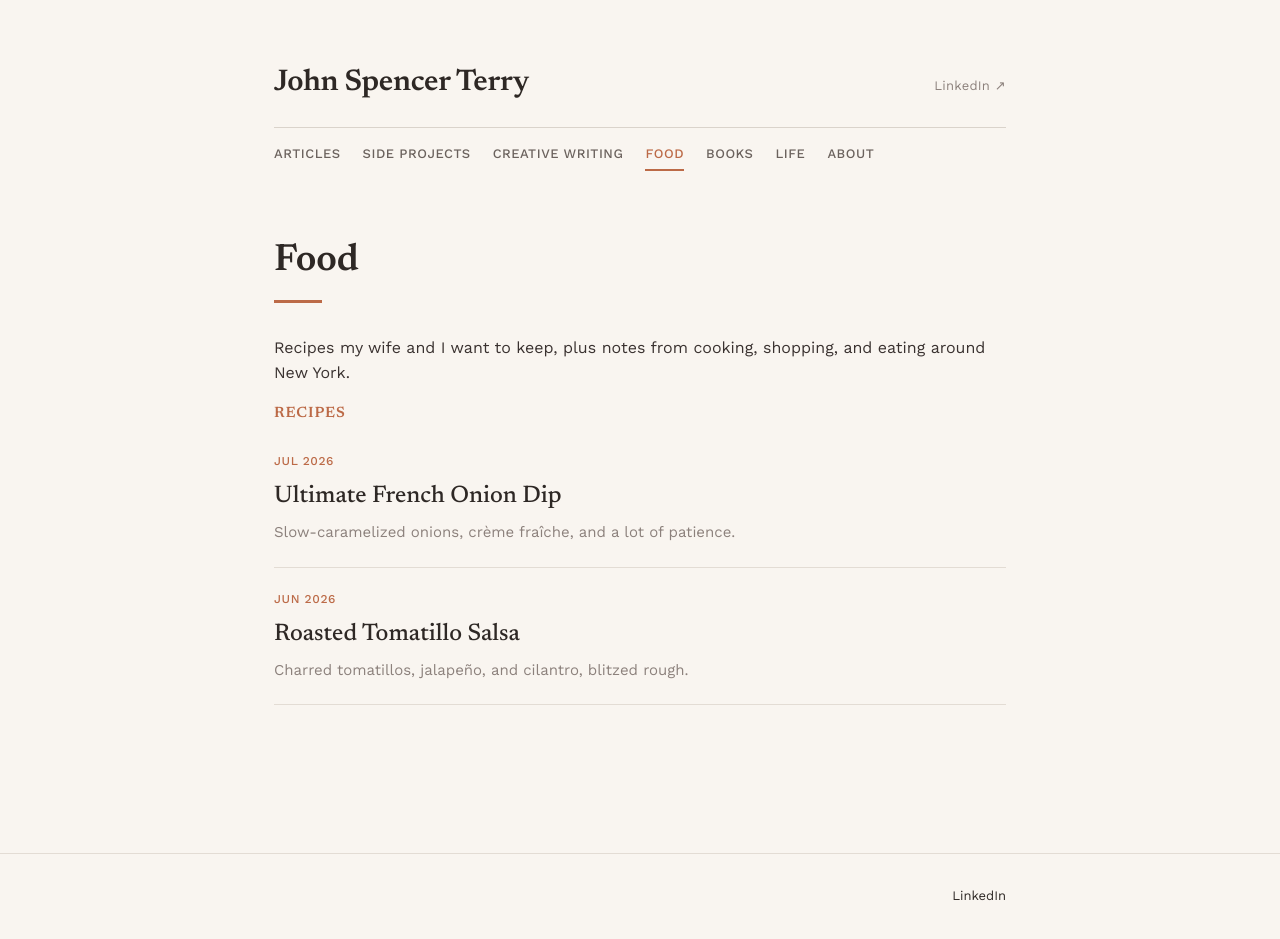
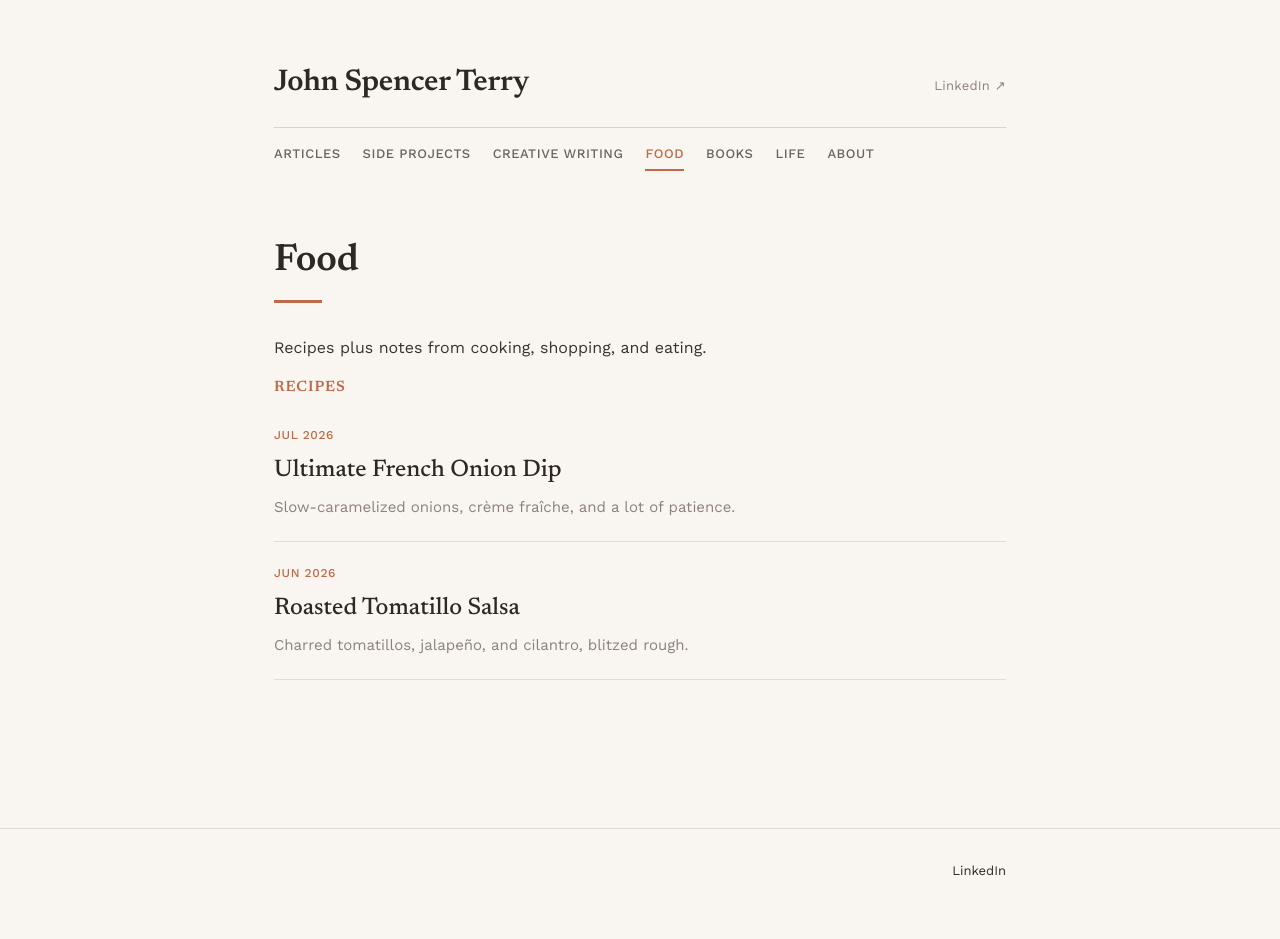
Before and after one commit to JohnSpencerTerry/wb, a Jekyll site: the page built from food.md, in a window 1280 px wide. Built offline with Jekyll 4.4.1, drawn with Linux system fonts in a browser that asks for light colours; after the commit the page ends 914 px from its top, so only the background shows below that.

Commit message:
Update food.md

```diff
--- a/food.md
+++ b/food.md
@@ -6,7 +6,7 @@ nav: food
 ---
 
 {% include page-heading.html title=page.title %}
-<p>Recipes my wife and I want to keep, plus notes from cooking, shopping, and eating around New York.</p>
+<p>Recipes  plus notes from cooking, shopping, and eating.</p>
 {% assign visible_posts = site.food | where_exp: "p", "p.draft != true" %}
 {% assign sorted_posts = visible_posts | sort: 'date' | reverse %}
 {% assign ordered = "Recipes,Kitchen Notes,NYC Eats" | split: "," %}
```
